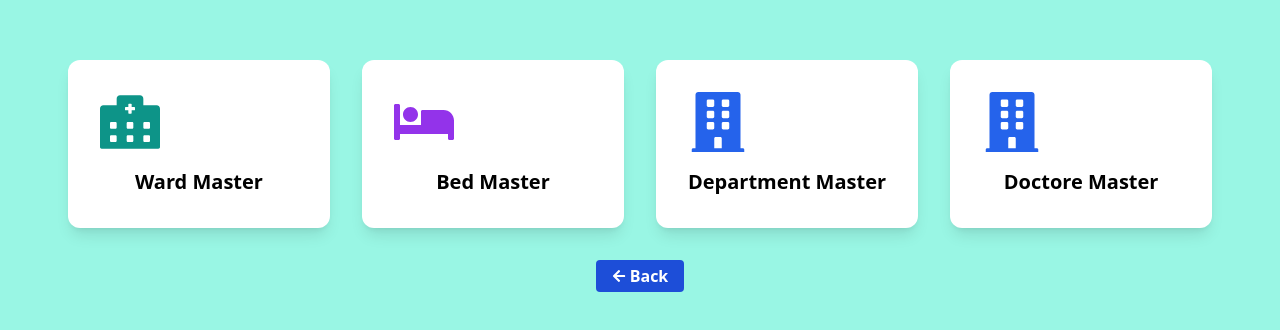
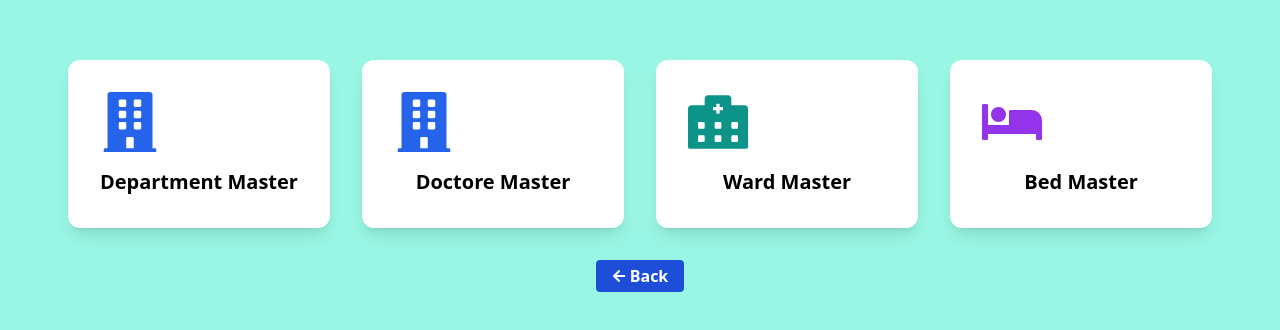
Before and after one commit to sixfoxtechnology123/hospital-Project, a React (Create React App) app: page /wardpage in a window 1280 px wide. Shown: the part 224-554 px from the top of the page. Built offline with nearby package versions, Linux system fonts and the light colour scheme.

Commit message:
next version

```diff
--- a/src/pages/BedList.js
+++ b/src/pages/BedList.js
@@ -59,7 +59,8 @@ const BedList = () => {
           </tr>
         </thead>
         <tbody className="text-sm text-center">
-          {bedData.map((bed, index) => (
+          {bedData.length > 0 ? (
+            bedData.map((bed, index) => (
               <tr key={index} className="hover:bg-gray-100 transition">
                 <td className="border border-green-500 px-2 py-1">{bed.ward_name}</td>
                 <td className="border border-green-500 px-2 py-1">{bed.bed_number}</td>
@@ -82,7 +83,14 @@ const BedList = () => {
                   </div>
                 </td>
               </tr>
-          ))}
+            ))
+          ) : (
+            <tr>
+              <td colSpan="5" className="text-center py-4 text-gray-500">
+                No beds found.
+              </td>
+            </tr>
+          )}
         </tbody>
       </table>
     </div>
--- a/src/pages/WardList.js
+++ b/src/pages/WardList.js
@@ -62,7 +62,8 @@ const WardList = () => {
           </tr>
         </thead>
         <tbody className="text-sm text-center">
-          {wardData.map((ward, index) => (
+          {wardData.length > 0 ? (
+            wardData.map((ward, index) => (
               <tr key={index} className="hover:bg-gray-100 transition">
                 <td className="border border-green-500 px-2 py-1">{ward.wardId}</td>
                 <td className="border border-green-500 px-2 py-1">{ward.name}</td>
@@ -86,7 +87,14 @@ const WardList = () => {
                   </div>
                 </td>
               </tr>
-          ))}
+            ))
+          ) : (
+            <tr>
+              <td colSpan="6" className="text-center py-4 text-gray-500">
+                No wards found.
+              </td>
+            </tr>
+          )}
         </tbody>
       </table>
     </div>
--- a/src/pages/WardPage.js
+++ b/src/pages/WardPage.js
@@ -9,6 +9,26 @@ const WardPage = () => {
   return (
     <div className="flex flex-col items-center justify-center min-h-screen bg-teal-200">
       <div className="grid grid-cols-1 sm:grid-cols-4 gap-8">
+           {/* Department Master */}
+        <div
+          onClick={() => navigate('/departmentList')}
+          className="group p-8 bg-white shadow-lg rounded-xl text-center cursor-pointer hover:bg-green-100 transition"
+        >
+          <FaBuilding size={60} className="text-blue-600 mb-4" />
+          <h2 className="mt-4 text-xl font-semibold transform transition-transform duration-300 group-hover:-translate-y-1">
+            Department Master
+          </h2>
+        </div>
+         {/* Doctor Master */}
+        <div
+          onClick={() => navigate('/doctorlist')}
+          className="group p-8 bg-white shadow-lg rounded-xl text-center cursor-pointer hover:bg-green-100 transition"
+        >
+          <FaBuilding size={60} className="text-blue-600 mb-4" />
+          <h2 className="mt-4 text-xl font-semibold transform transition-transform duration-300 group-hover:-translate-y-1">
+            Doctore Master
+          </h2>
+        </div>
         {/* Ward Master */}
         <div
           onClick={() => navigate('/wardList')}
@@ -31,26 +51,7 @@ const WardPage = () => {
           </h2>
         </div>
 
-        {/* Department Master */}
-        <div
-          onClick={() => navigate('/departmentList')}
-          className="group p-8 bg-white shadow-lg rounded-xl text-center cursor-pointer hover:bg-green-100 transition"
-        >
-          <FaBuilding size={60} className="text-blue-600 mb-4" />
-          <h2 className="mt-4 text-xl font-semibold transform transition-transform duration-300 group-hover:-translate-y-1">
-            Department Master
-          </h2>
-        </div>
-         {/* Doctor Master */}
-        <div
-          onClick={() => navigate('/doctorlist')}
-          className="group p-8 bg-white shadow-lg rounded-xl text-center cursor-pointer hover:bg-green-100 transition"
-        >
-          <FaBuilding size={60} className="text-blue-600 mb-4" />
-          <h2 className="mt-4 text-xl font-semibold transform transition-transform duration-300 group-hover:-translate-y-1">
-            Doctore Master
-          </h2>
-        </div>
+
       </div>
       <div className="mt-8 w-full flex justify-center">
         <BackButton />
```
Also changed, not shown: src/pages/DoctorList.js (line endings or trailing spaces). Lines whose indentation alone changed are shown as unchanged.
